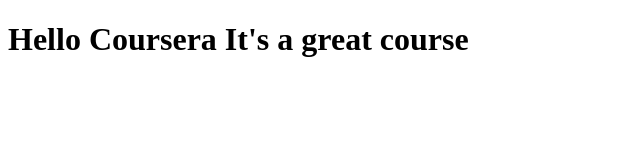
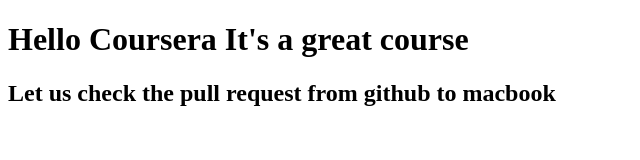
Before and after one commit to anuragrasane/coursera-test, a plain HTML site: page site/index.html in a window 1280 px wide. Shown: the whole page, without its empty margins (0-640 px from the left). Drawn offline with Linux system fonts and the light colour scheme.

Commit message:
Update and rename index.htm to index.html

```diff
--- a/site/index.htm
+++ b/site/index.html
@@ -7,5 +7,6 @@
 </head>
 <body>
 <h1>Hello Coursera It's a great course</h1>
+<h2>Let us check the pull request from github to macbook</h2>
 </body>
 </html>
```
